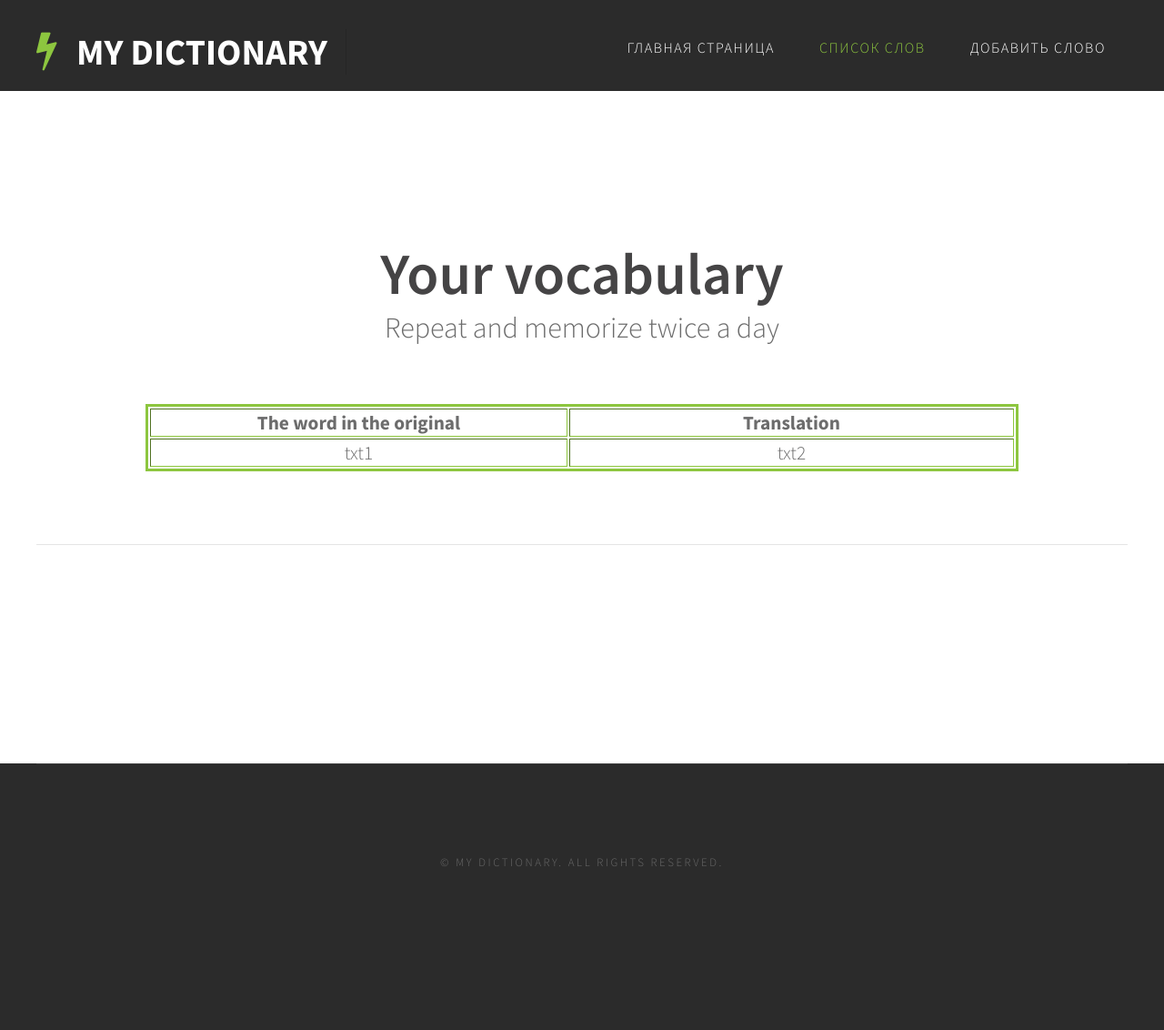
After one commit to HelenFri/TestDjango1, a Django app: page /words_list in a window 1280 px wide. The commit adds this page. Shown: the whole page at 91% size. Run offline with Django 4.2, Linux system fonts and the light colour scheme.

Commit message:
Add pages: add, word_list

```diff
--- a/my_dictionary/my_dict/dict_app/static/default.css
+++ b/my_dictionary/my_dict/dict_app/static/default.css
@@ -10,7 +10,7 @@ body
 	padding: 0px;
 	background: #2b2b2b;
 	font-family: 'Source Sans Pro', sans-serif;
-	font-size: 11pt;
+	font-size: 12pt;
 	font-weight: 300;
 	color: #6c6c6c
 }
@@ -59,6 +59,19 @@ a:hover
 	width: 1200px;
 }
 
+table
+{
+    border: solid; border-color: #8dc63f;
+    font-size: 16pt;
+    font-family: inherit
+}
+
+input
+{
+    border-color: #8dc63f;
+    font-size: 16pt;
+    font-family: inherit
+}
 /*********************************************************************************/
 /* Image Style                                                                   */
 /*********************************************************************************/
@@ -465,6 +478,11 @@ ul.contact li a.icon-rss:before
 }
 
 #menu .current_page_item a
+{
+	color: #8dc63f;
+}
+
+#menu .active a
 {
 	color: #8dc63f;
 }
--- a/my_dictionary/my_dict/dict_app/templates/dict_app/base.html
+++ b/my_dictionary/my_dict/dict_app/templates/dict_app/base.html
@@ -23,9 +23,9 @@
 		</div>
 		<div id="menu">
 			<ul>
-				<li class="current_page_item"><a href="#" accesskey="1" title="">Главная страница</a></li>
-				<li><a href="{% url 'list' %}" accesskey="2" title="">Список слов</a></li>
-				<li><a href="{% url 'add' %}" accesskey="3" title="">Добавить слово</a></li>
+				<li	class="{% if page == 'home' %} active {% endif %}"><a href="{% url 'home' %}" title="">Главная страница</a></li>
+				<li class="{% if page == 'list' %} active {% endif %}"><a href="{% url 'list' %}" title="">Список слов</a></li>
+				<li class="{% if page == 'add' %} active {% endif %}"><a href="{% url 'add' %}" title="">Добавить слово</a></li>
 			</ul>
 		</div>
 	</div>
--- a/my_dictionary/my_dict/dict_app/templates/dict_app/index.html
+++ b/my_dictionary/my_dict/dict_app/templates/dict_app/index.html
@@ -13,7 +13,6 @@
 				<p>an application for vocabulary replenishment in English.</p>
 				<p>You can add new words and repeat all added earlier.</p>
 				<p>Have fun! :)</p>
-<!--			<a href="#" class="button">Etiam posuere</a>-->
 		    </div>
 	    </div>
     </div>
--- /dev/null
+++ b/my_dictionary/my_dict/dict_app/templates/dict_app/list.html
@@ -0,0 +1,33 @@
+{% extends 'dict_app/base.html' %}
+
+
+{% block title %}
+    Words list
+{% endblock %}
+
+
+{% block content %}
+    <div id="wrapper">
+	    <div id="featured-wrapper">
+		    <div id="featured" class="extra2 margin-btm container">
+			    <div class="main-title">
+				    <h2>Your vocabulary</h2>
+				    <span class="byline">Repeat and memorize twice a day</span> </div>
+					<table border="1" class="words_list" align="center" width="80%">
+						<thead>
+							<tr>
+								<th>The word in the original</th>
+								<th>Translation</th>
+							</tr>
+						</thead>
+						<tbody>
+							<tr>
+								<td width="100">txt1</td>
+								<td width="100">txt2</td>
+							</tr>
+						</tbody>
+					</table>
+		    </div>
+	    </div>
+    </div>
+{% endblock %}
--- a/my_dictionary/my_dict/dict_app/urls.py
+++ b/my_dictionary/my_dict/dict_app/urls.py
@@ -4,11 +4,10 @@ from . import views
 
 urlpatterns = [
     path('', views.index, name='home'),
-    path('/home', views.index, name='home'),
-    path('/', views.index, name='home'),
-    path('/words_list', views.words_list, name='list'),
-    path('/words_list/', views.words_list, name='list'),
-    path('/add_word', views.add_word, name='add'),
-    path('/add_word', views.add_word, name='add'),
+    path('home/', views.index, name='home'),
+    path('words_list', views.words_list, name='list'),
+    path('words_list/', views.words_list, name='list'),
+    path('add_word', views.add_word, name='add'),
+    path('add_word/', views.add_word, name='add'),
 
 ]
--- a/my_dictionary/my_dict/dict_app/views.py
+++ b/my_dictionary/my_dict/dict_app/views.py
@@ -2,12 +2,12 @@ from django.shortcuts import render
 
 
 def index(request):
-    return render(request, 'dict_app/index.html')
+    return render(request, 'dict_app/index.html', context={'page': 'home'})
 
 
 def words_list(request):
-    return render(request, 'dict_app/list.html')
+    return render(request, 'dict_app/list.html', context={'page': 'list'})
 
 
 def add_word(request):
-    return render(request, 'dict_app/add.html')
+    return render(request, 'dict_app/add.html', context={'page': 'add'})
```
Also changed, not shown: my_dictionary/my_dict/dict_app/templates/dict_app/add.html (added, +25 -0 lines).
